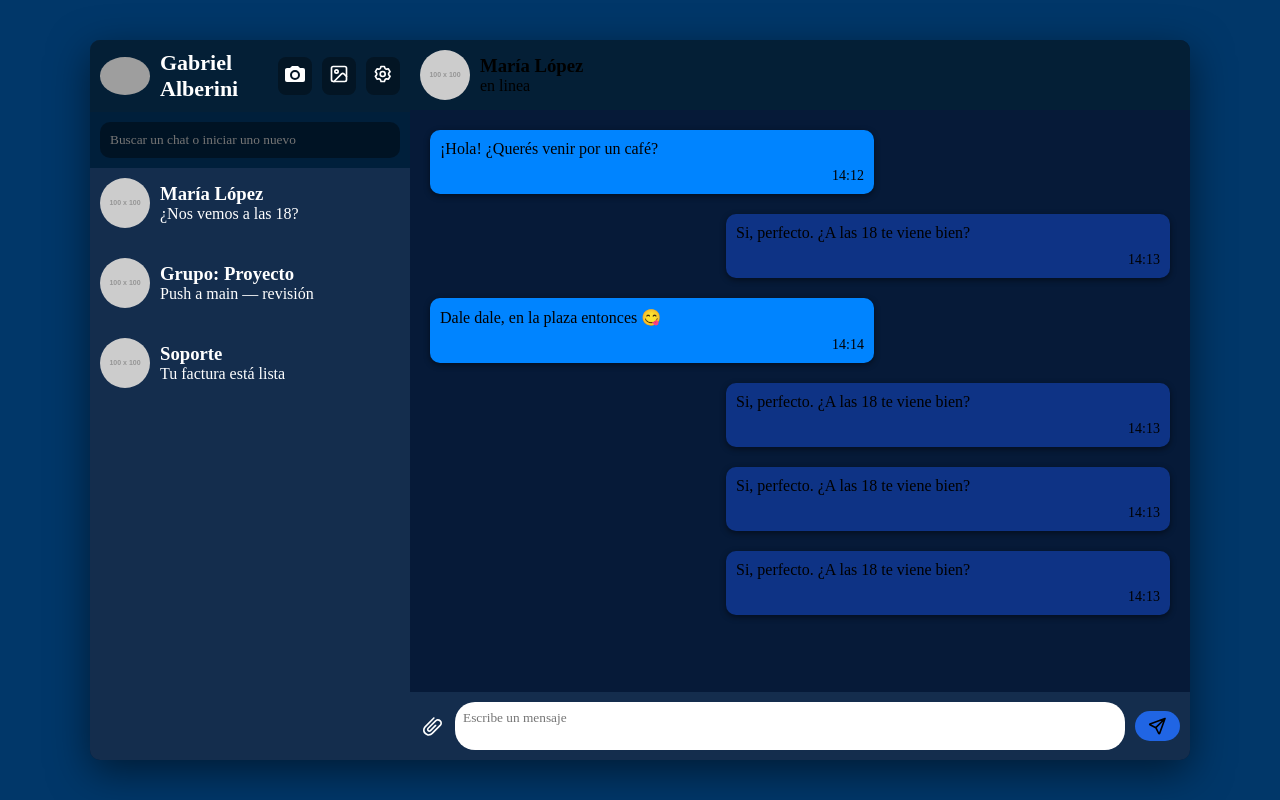
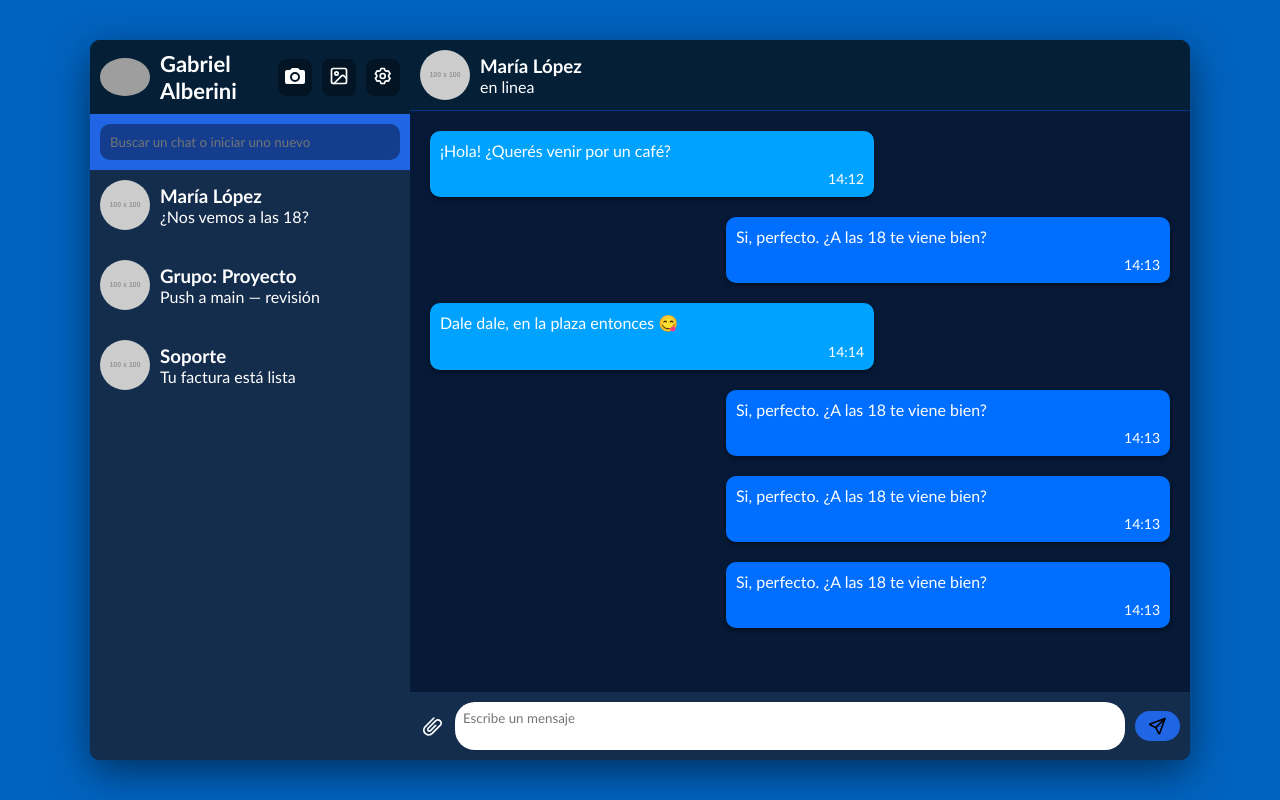
Before and after one commit to Lautaroibarra/tp-whatsapp, a plain HTML site: page index.html in a window 1280 px wide. Drawn offline with Linux system fonts and the light colour scheme; grey boxes are pictures that could not be loaded; placeholder pictures from the web are drawn by us.

Commit message:
style: colores faltantesy fuente

```diff
--- a/styles.css
+++ b/styles.css
@@ -2,11 +2,11 @@
   margin: 0;
   padding: 0;
   box-sizing: border-box;
-  font-family: var(--primary-font);
+  font-family: 'Gill Sans', 'Gill Sans MT', Calibri, 'Trebuchet MS', sans-serifs;
 }
 
 body {
-  background-color: rgb(1, 55, 105);
+  background-color: rgb(0, 99, 192);
   padding: 40px;
 }
 
@@ -78,7 +78,7 @@ aside header {
 }
 
 .search {
-  background-color: rgb(0, 31, 59);
+  background-color: #2065e4;
   padding: 10px;
 }
 
@@ -124,7 +124,7 @@ aside header {
 
 .chat-header {
   background-color: rgb(4, 31, 54);
-  border-bottom: 1px solid var(--grey-500);
+  border-bottom: 1px solid rgb(8, 49, 138);
   display: flex;
   padding: 10px;
   align-items: center;
@@ -137,7 +137,7 @@ aside header {
 }
 
 .chat-header p {
-  color: var(--grey-700);
+  color: rgb(255, 255, 255);
 }
 
 .chat-panel {
@@ -156,7 +156,7 @@ aside header {
 }
 
 .message {
-  background-color: rgb(0, 132, 255);
+  background-color: rgb(0, 162, 255);
   border-radius: 10px;
   box-shadow: 0 2px 6px rgba(0, 0, 0, 0.493);
   padding: 10px;
@@ -164,7 +164,7 @@ aside header {
 }
 
 .message .time {
-  color: var(--grey-700);
+  color: rgb(255, 255, 255);
   font-size: 14px;
   margin-top: 10px;
   text-align: end;
@@ -172,7 +172,7 @@ aside header {
 
 .me {
   align-self: end;
-  background-color: rgb(14, 51, 133);
+  background-color: rgb(0, 110, 255);
 }
 
 footer {
@@ -205,7 +205,7 @@ footer .attach {
 }
 
 footer .attach:hover {
-  color: var(--grey-800);
+  color: rgb(0, 140, 255);
 }
 
 footer form {
@@ -253,3 +253,11 @@ footer .send:hover {
     display: none;
   }
 }
+
+h3{
+    color: rgb(255, 255, 255);
+}
+
+p{
+    color: white;
+}
```
